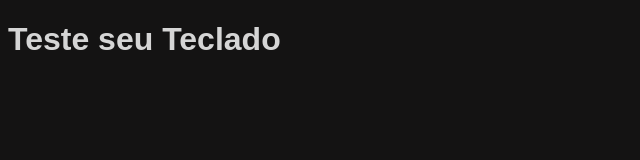
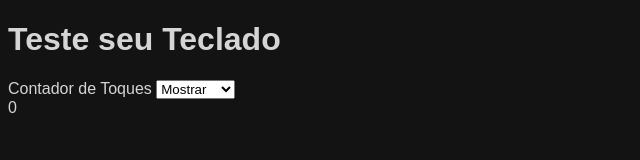
Before and after one commit to ivanfilho21/Javascript_Tests, a plain HTML site: page keys/index.html in a window 1280 px wide. Shown: the whole page, without its empty margins (0-640 px from the left). Drawn offline with Linux system fonts and the light colour scheme.

Commit message:
Add key counter

```diff
--- a/keys/index.html
+++ b/keys/index.html
@@ -36,6 +36,16 @@
 <body onkeyup="generateDigit(event)">
     <h1>Teste seu Teclado</h1>
 
+    <label>Contador de Toques</label>
+    <select id="opcoes" oninput="toggleContador()">
+        <option value="0">Mostrar</option>
+        <option value="1">Esconder</option>
+    </select>
+
+    <div class="contador" style="display: block;">
+        <span class="valor">0</span>
+    </div>
+
     <div class="area_digitos" style="width: 100%; height: 500px;"></div>
 </body>
 </html>
```
